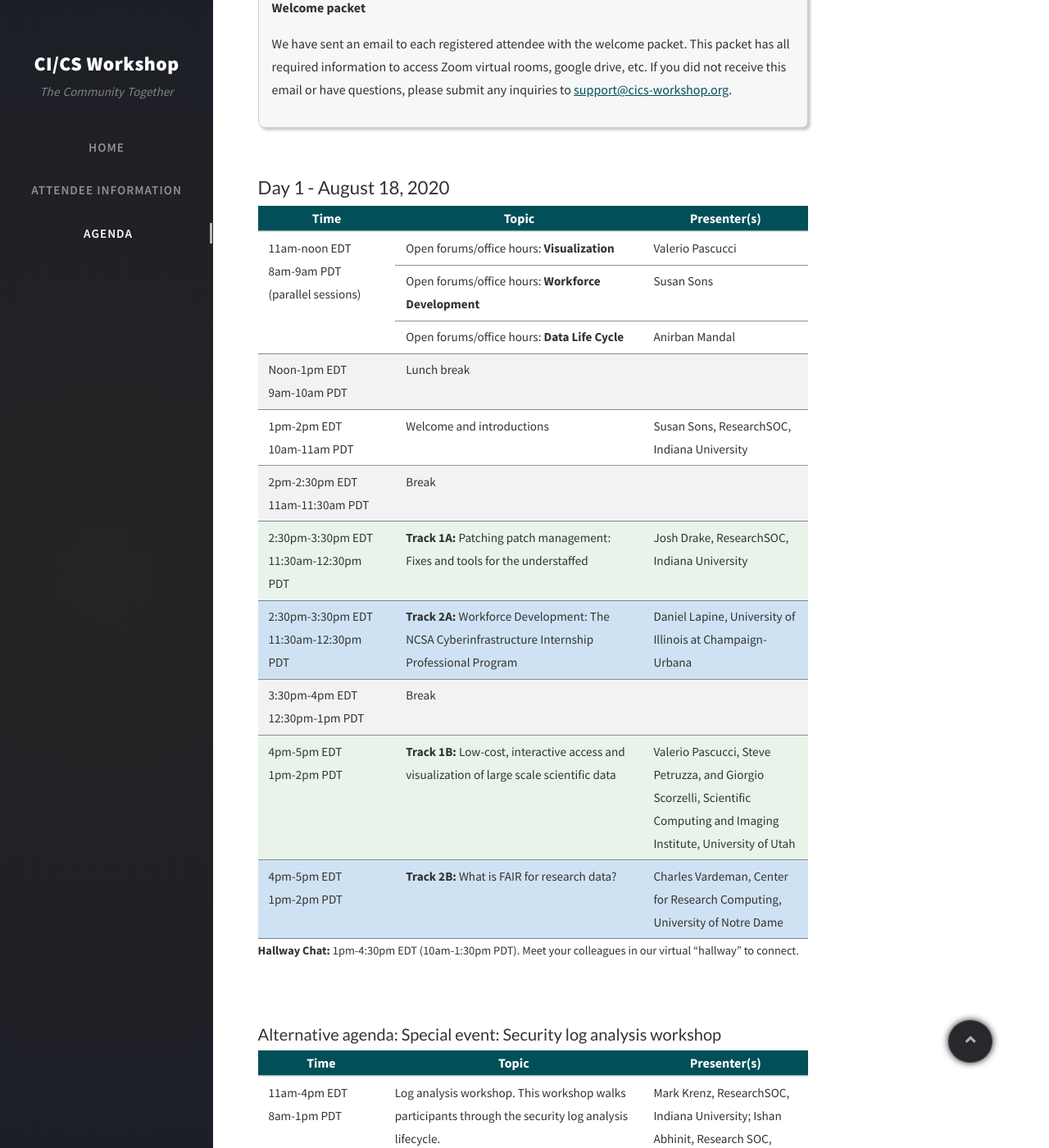
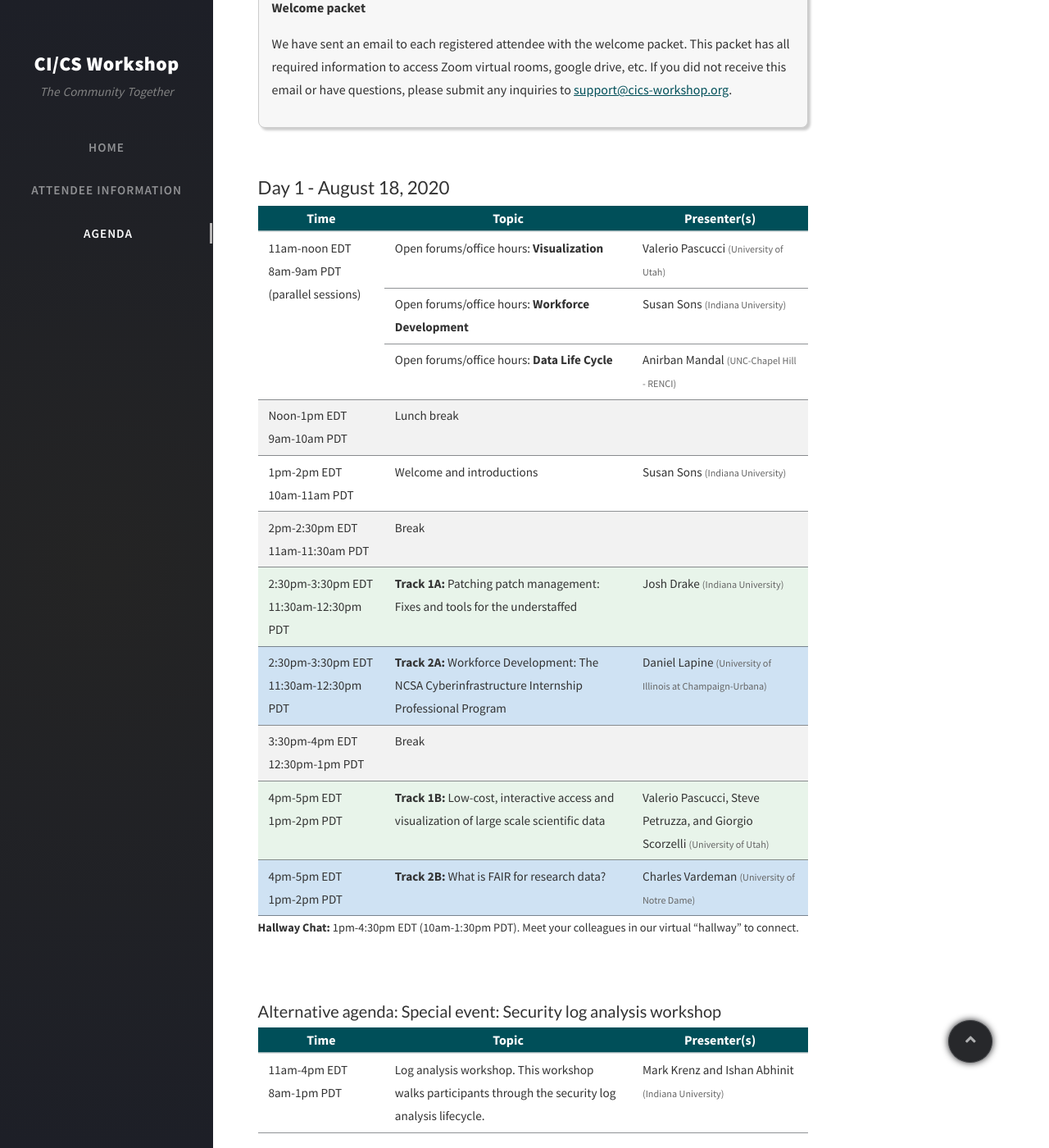
Before and after one commit to cics-workshop/cics-workshop.github.io, a Jekyll site: the page built from agenda.html, in a window 1280 px wide and 1400 px high, scrolled down 405 px. Shown: the whole window at 82% size. Built offline with Jekyll 4.4.1, drawn with Linux system fonts in a browser that asks for light colours; nearby versions of some CDN libraries; comment, search, counter and statistics services are not loaded; some of the changed text lies outside the part shown.

Commit message:
updating agenda

```diff
--- a/agenda.html
+++ b/agenda.html
@@ -23,23 +23,23 @@
 
 <table>
     <thead>
-    <th style="width: 25%">Time</th>
+    <th style="width: 23%">Time</th>
     <th>Topic</th>
-    <th style="width: 30%">Presenter(s)</th>
+    <th style="width: 32%">Presenter(s)</th>
     </thead>
     <tbody>
     <tr style="background-color: #fff">
         <td rowspan="3">11am-noon EDT <br/> 8am-9am PDT <br/> (parallel sessions)</td>
         <td>Open forums/office hours: <strong>Visualization</strong></td>
-        <td>Valerio Pascucci</td>
+        <td>Valerio Pascucci <span class="inst">(University of Utah)</span></td>
     </tr>
     <tr style="background-color: #fff">
         <td>Open forums/office hours: <strong>Workforce Development</strong></td>
-        <td>Susan Sons</td>
+        <td>Susan Sons <span class="inst">(Indiana University)</span></td>
     </tr>
     <tr style="background-color: #fff">
         <td>Open forums/office hours: <strong>Data Life Cycle</strong></td>
-        <td>Anirban Mandal</td>
+        <td>Anirban Mandal <span class="inst">(UNC-Chapel Hill - RENCI)</span></td>
     </tr>
     <tr style="background-color: #f2f2f2">
         <td>Noon-1pm EDT <br/> 9am-10am PDT</td>
@@ -49,7 +49,7 @@
     <tr style="background-color: #fff">
         <td>1pm-2pm EDT <br/> 10am-11am PDT</td>
         <td>Welcome and introductions</td>
-        <td>Susan Sons, ResearchSOC, Indiana University</td>
+        <td>Susan Sons <span class="inst">(Indiana University)</span></td>
     </tr>
     <tr style="background-color: #f2f2f2">
         <td>2pm-2:30pm EDT <br/> 11am-11:30am PDT</td>
@@ -59,14 +59,14 @@
     <tr style="background-color: #e8f4ea">
         <td>2:30pm-3:30pm EDT <br/> 11:30am-12:30pm PDT</td>
         <td><strong>Track 1A:</strong> Patching patch management: Fixes and tools for the understaffed</td>
-        <td>Josh Drake, ResearchSOC, Indiana University</td>
+        <td>Josh Drake <span class="inst">(Indiana University)</span></td>
     </tr>
     <tr style="background-color: #cfe2f3">
         <td>2:30pm-3:30pm EDT <br/> 11:30am-12:30pm PDT</td>
         <td><strong>Track 2A:</strong> Workforce Development: The NCSA Cyberinfrastructure Internship Professional
             Program
         </td>
-        <td>Daniel Lapine, University of Illinois at Champaign-Urbana</td>
+        <td>Daniel Lapine <span class="inst">(University of Illinois at Champaign-Urbana)</span></td>
     </tr>
     <tr style="background-color: #f2f2f2">
         <td>3:30pm-4pm EDT <br/> 12:30pm-1pm PDT</td>
@@ -77,14 +77,14 @@
         <td>4pm-5pm EDT <br/> 1pm-2pm PDT</td>
         <td><strong>Track 1B:</strong> Low-cost, interactive access and visualization of large scale scientific data
         </td>
-        <td>Valerio Pascucci, Steve Petruzza, and Giorgio Scorzelli, Scientific Computing and Imaging Institute,
-            University of Utah
+        <td>Valerio Pascucci, Steve Petruzza, and Giorgio Scorzelli
+            <span class="inst">(University of Utah)</span>
         </td>
     </tr>
     <tr style="background-color: #cfe2f3">
         <td>4pm-5pm EDT <br/> 1pm-2pm PDT</td>
         <td><strong>Track 2B:</strong> What is FAIR for research data?</td>
-        <td>Charles Vardeman, Center for Research Computing, University of Notre Dame</td>
+        <td>Charles Vardeman <span class="inst">(University of Notre Dame)</span></td>
     </tr>
     </tbody>
 </table>
@@ -100,7 +100,7 @@
     <thead>
     <th style="width: 23%">Time</th>
     <th>Topic</th>
-    <th style="width: 30%">Presenter(s)</th>
+    <th style="width: 32%">Presenter(s)</th>
     </thead>
     <tbody>
     <tr style="background-color: #fff">
@@ -108,8 +108,7 @@
             8am-1pm PDT
         </td>
         <td>Log analysis workshop. This workshop walks participants through the security log analysis lifecycle.</td>
-        <td>Mark Krenz, ResearchSOC, Indiana University; Ishan Abhinit, Research SOC, Center for Applied Cybersecurity
-            Research, Indiana University
+        <td>Mark Krenz and Ishan Abhinit <span class="inst">(Indiana University)</span>
         </td>
     </tr>
     </tbody>
@@ -130,23 +129,23 @@
     <tr style="background-color: #fff">
         <td rowspan="5">11am-noon EDT <br/> 8am-9am PDT <br/> (parallel sessions)</td>
         <td>Open forums/office hours: <strong>Patch management</strong></td>
-        <td>Valerio Pascucci</td>
+        <td>Valerio Pascucci <span class="inst">(University of Utah)</span></td>
     </tr>
     <tr style="background-color: #fff">
         <td>Open forums/office hours: <strong>FAIR data</strong></td>
-        <td>Susan Sons</td>
+        <td>Susan Sons <span class="inst">(Indiana University)</span></td>
     </tr>
     <tr style="background-color: #fff">
         <td>Open forums/office hours: <strong>Cloud migration</strong></td>
-        <td>Anirban Mandal</td>
+        <td>Anirban Mandal <span class="inst">(UNC-Chapel Hill - RENCI)</span></td>
     </tr>
     <tr style="background-color: #fff">
         <td>Open forums/office hours: <strong>ConOps</strong></td>
-        <td>Rafael Ferreira da Silva</td>
+        <td>Rafael Ferreira da Silva <span class="inst">(University of Southern California)</span></td>
     </tr>
     <tr style="background-color: #fff">
         <td>Open forums/office hours: <strong>Workflows</strong></td>
-        <td>Mats Rynge</td>
+        <td>Mats Rynge <span class="inst">(University of Southern California)</span></td>
     </tr>
     <tr style="background-color: #f2f2f2">
         <td>Noon-1pm EDT <br/> 9am-10am PDT</td>
@@ -155,10 +154,12 @@
     </tr>
     <tr style="background-color: #fff">
         <td>1pm-2pm EDT <br/> 10am-11am PDT</td>
-        <td>Panel: Ups and downs of cloud computing in open science<br/>Moderator: Ilya Baldin (RENCI)
+        <td>Panel: Ups and downs of cloud computing in open science<br/>Moderator: Ilya Baldin
+            <span class="inst">(UNC-Chapel Hill - RENCI)</span>
         </td>
-        <td>Panelists:<br/>David Hancock, Jetstream (Indiana University)<br/>Mike Stanfield,
-            ResearchSOC (Indiana University)<br/>Benedikt Riedel, IceCube Neutrino Observatory (University of Wisconsin)
+        <td>Panelists:<br/>David Hancock <span class="inst">(Indiana University)</span><br/>Mike Stanfield
+            <span class="inst">(Indiana University)</span><br/>Benedikt Riedel
+            <span class="inst">(University of Wisconsin)</span>
         </td>
     </tr>
     <tr style="background-color: #f2f2f2">
@@ -169,22 +170,23 @@
     <tr style="background-color: #e8f4ea">
         <td>2:30pm-3:30pm EDT <br/> 11:30am-12:30pm PDT</td>
         <td><strong>Track 1:</strong> End-to-end workflow execution and monitoring & NEON/Pachyderm</td>
-        <td>Ryan Tanaka, University of Southern California; Steve Jacobs, Battelle Memorial Institute</td>
+        <td>Ryan Tanaka <span class="inst">(University of Southern California)</span>
+            and Steve Jacobs <span class="inst">(Battelle Memorial Institute)</span></td>
     </tr>
     <tr style="background-color: #cfe2f3">
         <td>2:30pm-3:30pm EDT <br/> 11:30am-12:30pm PDT</td>
         <td><strong>Track 2:</strong> How to devise a network monitoring strategy</td>
-        <td>Mark Krenz, ResearchSOC, Indiana University; Scott Orr, OmniSOC, Indiana University</td>
+        <td>Mark Krenz and Scott Orr <span class="inst">(Indiana University)</span></td>
     </tr>
     <tr style="background-color: #f2f2f2">
-        <td>3:30pm-4pm EDT <br/> 12:30pm-1pm PDT</td>
-        <td>Break</td>
+        <td>3:30pm-3:40pm EDT <br/> 12:30pm-12:40pm PDT</td>
+        <td>10 min Break</td>
         <td></td>
     </tr>
     <tr style="background-color: #fff">
-        <td>4pm-4:30pm EDT <br/> 1pm-1:30pm PDT</td>
+        <td>3:40pm-5pm EDT <br/> 12:40pm-2pm PDT</td>
         <td>Closing thoughts and next steps; moving forward together</td>
-        <td>Ewa Deelman, University of Southern California</td>
+        <td>Ewa Deelman <span class="inst">(University of Southern California)</span></td>
     </tr>
     </tbody>
 </table>
--- a/assets/css/_addon/main.scss
+++ b/assets/css/_addon/main.scss
@@ -1520,3 +1520,10 @@
     margin-left: 41px;
   }
 }
+
+.inst {
+  color: #666;
+  font-size: 0.8em;
+  line-height: 0.8em !important;
+  margin-top: -0.5em;
+}
```
